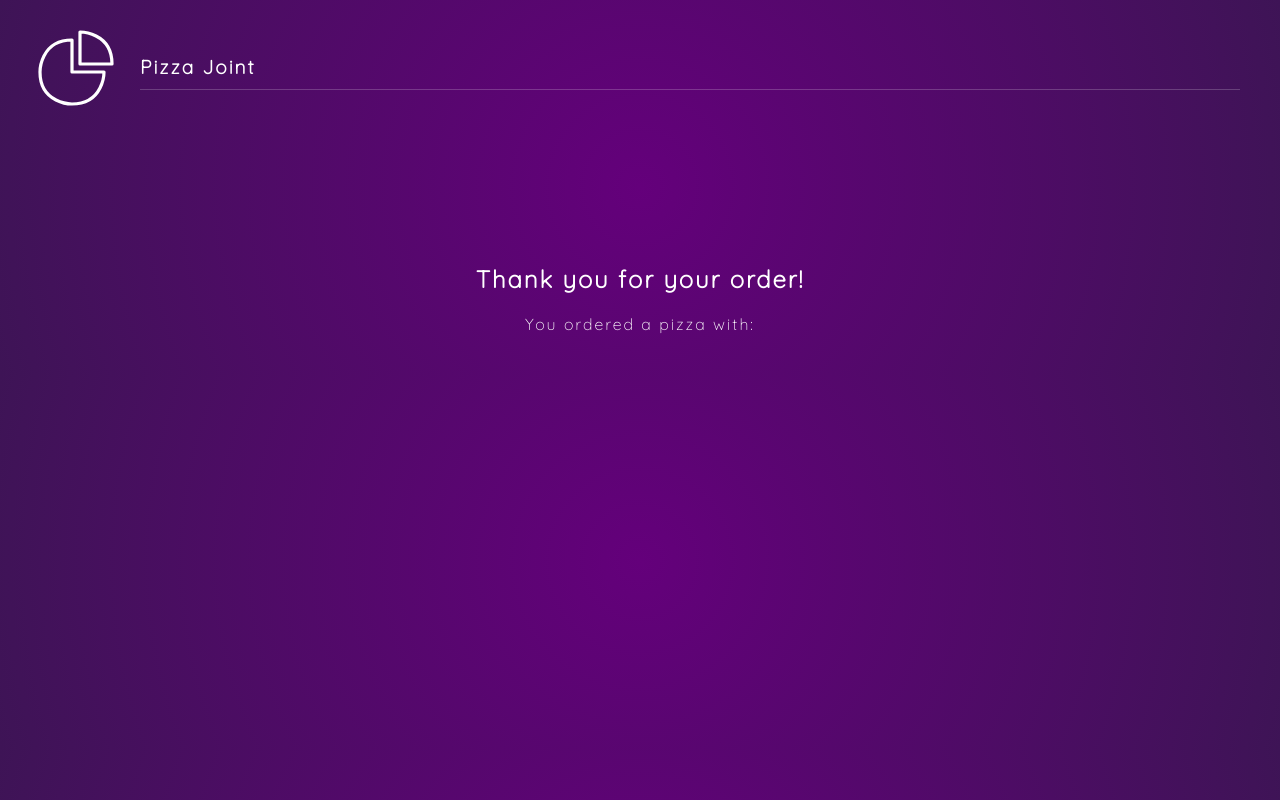
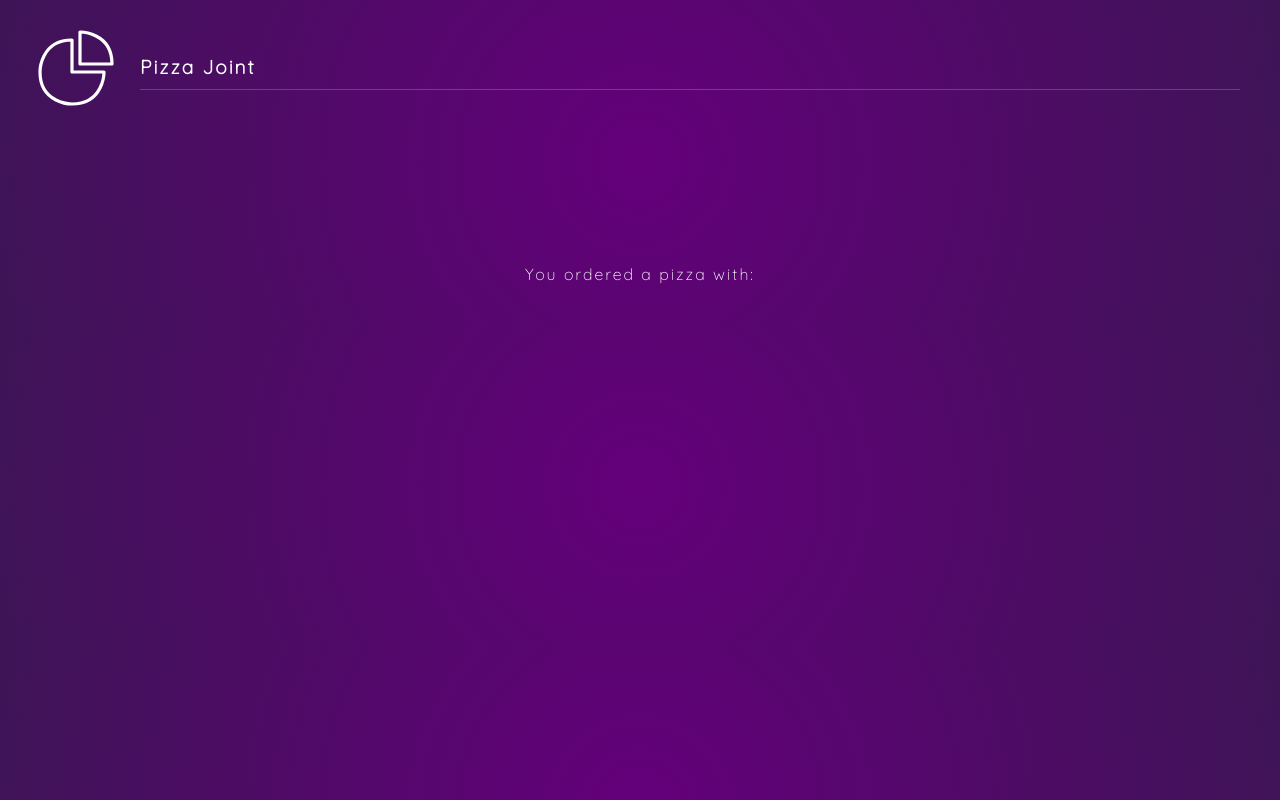
Before and after one commit to saksham-kapoor/framer-motion, a React (Create React App) app: page /order in a window 1280 px wide. Built offline with nearby package versions, Linux system fonts and the light colour scheme.

Commit message:
AnimatePresence

```diff
--- a/src/components/Order.js
+++ b/src/components/Order.js
@@ -1,5 +1,5 @@
-import React from "react";
-import { motion } from "framer-motion";
+import React, { useState } from "react";
+import { motion, AnimatePresence } from "framer-motion";
 
 const containerVariants = {
   initialState: {
@@ -29,6 +29,10 @@
 };
 
 const Order = ({ pizza }) => {
+  const [showTitle, setShowTitle] = useState(true);
+  setTimeout(() => {
+    setShowTitle(false);
+  }, 4000);
   return (
     <motion.div
       className='container order'
@@ -36,7 +40,12 @@
       initial='initialState'
       animate='finalState'
     >
-      <h2>Thank you for your order!</h2>
+      <AnimatePresence>
+        {showTitle && (
+          <motion.h2 exit={{ y: -1000 }}>Thank you for your order!</motion.h2>
+        )}
+      </AnimatePresence>
+
       <motion.p variants={ChildVariants}>
         You ordered a {pizza.base} pizza with:
       </motion.p>
```
Also changed, not shown: 1 other file (tests, documents, lock files or other folders).
